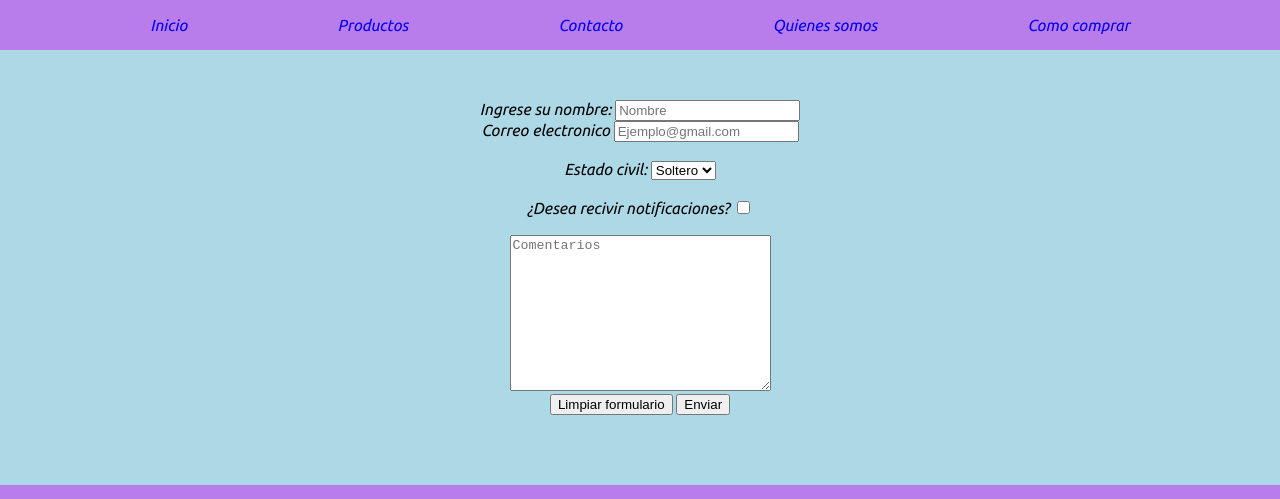
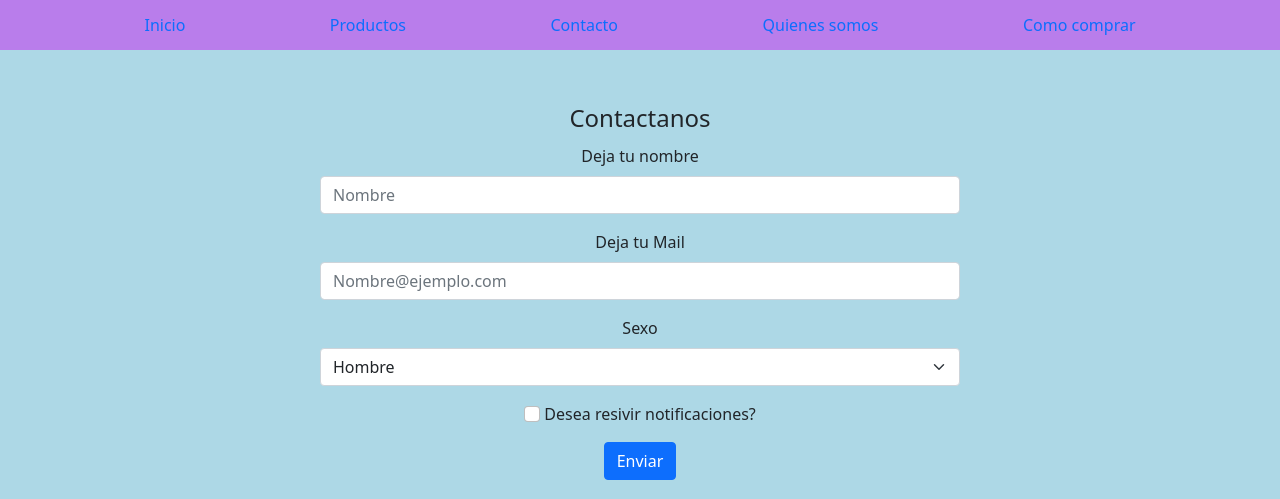
Before and after one commit to Lucasdn2003/Mi-Pagina, a plain HTML site: page seccion2.html in a window 1280 px wide. Shown: the top 499 px of the page. Drawn offline with nearby package versions, Linux system fonts and the light colour scheme.

Commit message:
segundo_commit

```diff
--- a/CSS/style.css
+++ b/CSS/style.css
@@ -1,6 +1,6 @@
 body{
     font-family: 'Ubuntu', sans-serif;
-    background-color: lightblue;
+    background-color: lightblue !important;
     margin: 0;
     padding: 0;
 }
@@ -132,7 +132,7 @@ h6{
 }
 
 h1{
-    margin:60px 0 20px 0;
+    margin:60px 0 20px 0 !important;
     font-weight: 400;
     text-align: center;
     font-size: 40px;
@@ -175,11 +175,22 @@ h1{
     transform: rotate(10deg) scale(1.3);
 }
 
-#form{
+form{
     text-align: center;
     margin-top: 100px;
     margin-bottom: 70px;
+
 }
+
+.mb-3{
+    width: 50%;
+    margin-inline: auto ;
+}
+
+.form-check .form-check-input{
+    float: none !important;
+}
+
 
 .nosotros p{
     text-align: center;
@@ -198,3 +209,10 @@ h1{
     text-align: center;
     margin-top: 40px;
 }
+
+.carousel-item img{
+    width: 100%;
+    vertical-align: top;
+    height: 500px;
+    object-fit: cover;
+}
--- a/seccion2.html
+++ b/seccion2.html
@@ -7,6 +7,7 @@
     <link rel="stylesheet" href="CSS/style.css">
     <link rel="preconnect" href="https://fonts.gstatic.com">
     <link href="https://fonts.googleapis.com/css2?family=Ubuntu:ital@1&display=swap" rel="stylesheet">
+    <link href="https://cdn.jsdelivr.net/npm/bootstrap@5.0.2/dist/css/bootstrap.min.css" rel="stylesheet" integrity="sha384-EVSTQN3/azprG1Anm3QDgpJLIm9Nao0Yz1ztcQTwFspd3yD65VohhpuuCOmLASjC" crossorigin="anonymous">
     <title>Contacto</title>
 </head>
 <body>
@@ -17,32 +18,35 @@
     <li><a href="seccion3.html">Quienes somos</a></li>
     <li><a href="seccion4.html">Como comprar</a></li>
 </ul>
-<div id="form">
-    <form action="" class="formulario">
-        <label for="Usuario">Ingrese su nombre:</label>
-        <input type="text" id="Usuario" placeholder="Nombre">
-        <br>
-        <label for="Mail">Correo electronico</label>
-        <input type="" id="Mail" placeholder="Ejemplo@gmail.com">
-        <br>
-        <br>
-       <label for="Estado">Estado civil:</label>
-        <select name="" id="Estado">
-            <option value="">Soltero</option>
-            <option value="">Soltera</option>
+<form>
+    <fieldset>
+      <legend>Contactanos</legend>
+      <div class="mb-3">
+        <label for="disabledTextInput" class="form-label">Deja tu nombre</label>
+        <input type="text" id="disabledTextInput" class="form-control" placeholder="Nombre">
+      </div>
+      <div class="mb-3">
+        <label for="disabledTextInput" class="form-label">Deja tu Mail</label>
+        <input type="text" id="disabledTextInput" class="form-control" placeholder="Nombre@ejemplo.com">
+      </div>
+      <div class="mb-3">
+        <label for="disabledSelect" class="form-label">Sexo</label>
+        <select id="disabledSelect" class="form-select">
+          <option>Hombre</option>
+          <option>Mujer</option>
         </select>
-        <br>
-        <br>
-        <label for="aceptar">¿Desea recivir notificaciones?</label>
-        <input type="checkbox">
-        <br>
-        <br>
-        <textarea name="" id="" cols="30" rows="10" placeholder="Comentarios"></textarea>
-        <br>
-        <input type="reset" value="Limpiar formulario">
-        <input type="submit" value="Enviar">
-    </form>
-</div>
+      </div>
+      <div class="mb-3">
+        <div class="form-check">
+          <input class="form-check-input" type="checkbox" id="disabledFieldsetCheck">
+          <label class="form-check-label" for="disabledFieldsetCheck">
+            Desea resivir notificaciones?
+          </label>
+        </div>
+      </div>
+      <button type="submit" class="btn btn-primary">Enviar</button>
+    </fieldset>
+  </form>
 
 <div class="footer">
     <footer>
@@ -60,5 +64,7 @@
     </footer>
 </div>
 
+<script src="https://cdn.jsdelivr.net/npm/bootstrap@5.0.2/dist/js/bootstrap.bundle.min.js" integrity="sha384-MrcW6ZMFYlzcLA8Nl+NtUVF0sA7MsXsP1UyJoMp4YLEuNSfAP+JcXn/tWtIaxVXM" crossorigin="anonymous"></script>
+
 </body>
 </html>
```
Also changed, not shown: index.html (+26 -0 lines), seccion1.html (+3 -0 lines), seccion3.html (+4 -0 lines), seccion4.html (+4 -0 lines).
